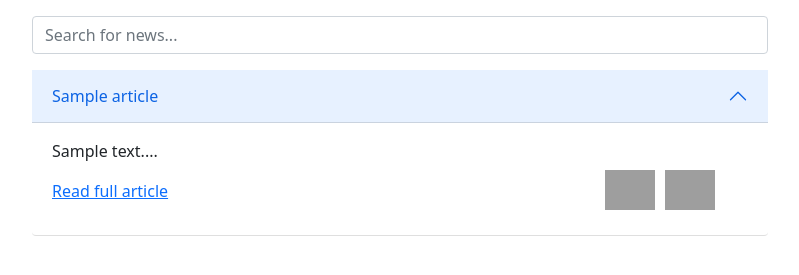
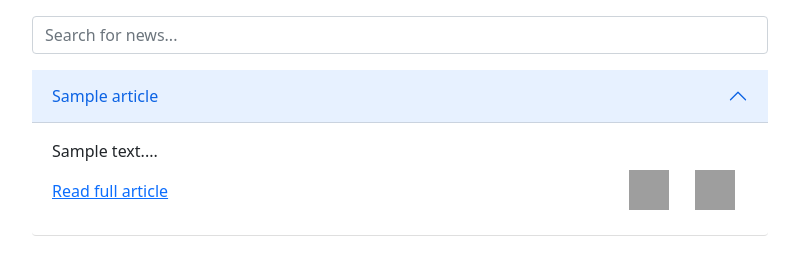
Before and after one commit to viktor-enzell/news-recommender, a Django app: template recommender/templates/index.html in a window 1280 px wide, after a click that opens the changed part. Shown: the part 138-413 px from the top of the page, without its empty margins (240-1039 px from the left). Run offline with Django 3.2, Linux system fonts and the light colour scheme; tables that the repository leaves empty hold one stand-in row (values such as "Sample post"); the template is opened without the code that fills it: values that come from a table or form of the project are taken from there, most other values are stand-ins (such as "Sample title", 1, 10 or a date in 2020); some libraries are stand-ins or nearby versions; grey boxes are pictures that could not be loaded.

Commit message:
Align buttons.

```diff
--- a/recommender/templates/article.html
+++ b/recommender/templates/article.html
@@ -21,30 +21,32 @@
       {{ article.text|slice:":1000" }}...
 
       <div class="row">
-        <div class="col-9">
+        <div class="col">
           <p class="mt-3"><a target="_blank" href="{{ article.url }}">Read full article</a></p>
         </div>
 
-        <div class="col-1">
+        <div class="col d-flex justify-content-end">
+          <div class="btn-group">
+
             <form action="/" method="post">
               {% csrf_token %}
               <button type="submit" name="like_article" value="{{ article.id }}"
                       class="btn {% if article.id in liked_articles %}btn-success{% endif %}">
-              <img alt="like" width="50" height="40"
+                <img alt="like" width="40" height="40"
                      src="https://cdn1.iconfinder.com/data/icons/jumpicon-basic-ui-line-1/32/-_Thumb-up-Like-Hand-Approve-512.png"/>
+              </button>
+            </form>
+
+            <form action="/" method="post">
+              {% csrf_token %}
+              <button type="submit" name="dislike_article" value="{{ article.id }}"
+                      class="btn {% if article.id in disliked_articles %}btn-danger{% endif %}">
+                <img alt="dislike" width="40" height="40"
+                     src="https://cdn1.iconfinder.com/data/icons/jumpicon-basic-ui-line-1/32/-_Thumb-Down-Dislike-Hand-512.png">
               </button>
             </form>
           </div>
 
-        <div class="col-1">
-          <form action="/" method="post">
-            {% csrf_token %}
-            <button type="submit" name="dislike_article" value="{{ article.id }}"
-                    class="btn {% if article.id in disliked_articles %}btn-danger{% endif %}">
-              <img alt="dislike" width="50" height="40"
-                   src="https://cdn1.iconfinder.com/data/icons/jumpicon-basic-ui-line-1/32/-_Thumb-Down-Dislike-Hand-512.png">
-            </button>
-          </form>
         </div>
       </div>
     </div>
```
Lines whose indentation alone changed are shown as unchanged.
